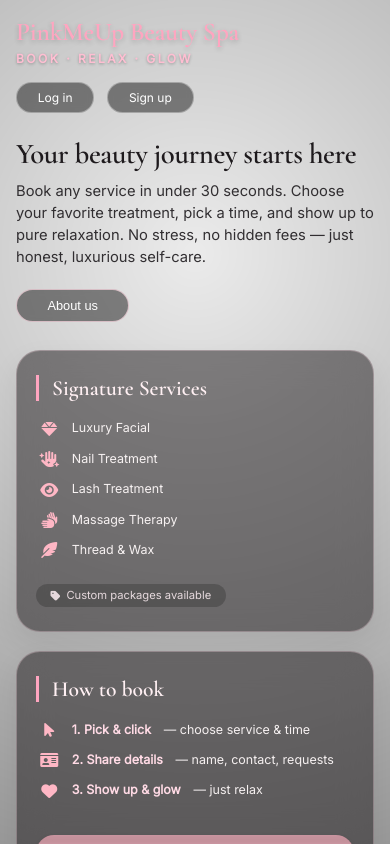
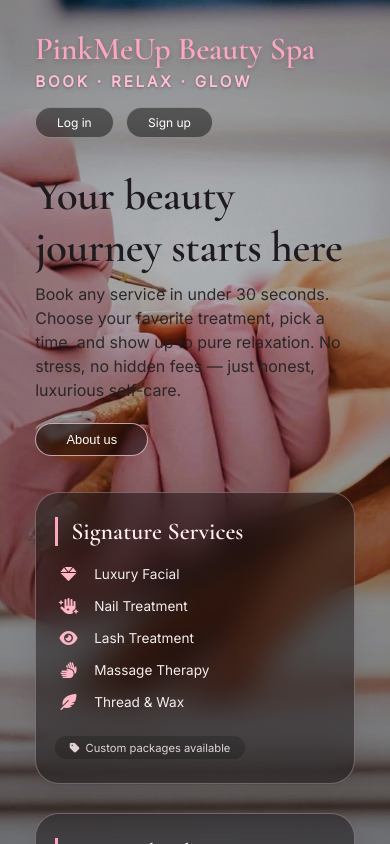
Before and after one commit to PinkMeUp/Booking-system, a plain HTML site: page index.html in a window 390 px wide. Drawn offline with nearby package versions, Linux system fonts and the light colour scheme.

Commit message:
Update landing page navigation and fix paths

```diff
--- a/LandingPage/pinkMeUp_LandingPage.html
+++ b/index.html
@@ -21,7 +21,7 @@
 
     body {
       font-family: 'Inter', sans-serif;
-      background-image: url('LandingPage\pinkMeUp_LandingPage.html');
+      background-image: url('Icons/nails2.jpg');
       background-size: cover;
       background-position: center 40%;
       background-repeat: no-repeat;
@@ -331,7 +331,6 @@
       padding: 0;
     }
 
-    /* modal - now with padding so card doesn't touch edges */
     .modal {
       display: none;
       position: fixed;
@@ -344,7 +343,7 @@
       align-items: center;
       justify-content: center;
       z-index: 2000;
-      padding: 2rem;  /* space from top and bottom */
+      padding: 2rem;
     }
 
     .modal-content {
@@ -396,87 +395,6 @@
     .close-modal:hover {
       transform: scale(0.98);
     }
-
-    /* responsive */
-    @media (max-width: 900px) {
-      .main {
-        padding: 1.2rem 1.4rem 0 1.4rem;
-        gap: 1.5rem;
-      }
-      .cards-row {
-        flex-direction: column;
-        gap: 1.2rem;
-      }
-      .glass-card {
-        width: 100%;
-      }
-      .hero-text h2 {
-        font-size: 2rem;
-      }
-      .hero-text p {
-        font-size: 0.92rem;
-      }
-      .brand h1 {
-        font-size: 1.6rem;
-      }
-      .brand p {
-        font-size: 0.85rem;
-        letter-spacing: 2.5px;
-      }
-      .footer-container {
-        flex-direction: column;
-        text-align: center;
-        gap: 0.6rem;
-      }
-    }
-
-    @media (max-width: 480px) {
-      .hero-text h2 {
-        font-size: 1.8rem;
-      }
-      .service-item, .step-item, .contact-item {
-        font-size: 0.78rem;
-        gap: 0.6rem;
-      }
-      .card-title {
-        font-size: 1.35rem;
-      }
-      .book-link {
-        padding: 0.65rem 0.5rem;
-        font-size: 0.8rem;
-      }
-      .main {
-        padding: 1rem 1rem 0 1rem;
-      }
-      .brand p {
-        font-size: 0.75rem;
-        font-weight: 800;
-      }
-      .modal {
-        padding: 1rem;
-      }
-      .modal-content {
-        padding: 1.5rem;
-      }
-      .modal-content h4 {
-        font-size: 1.6rem;
-      }
-      .modal-content p {
-        font-size: 0.85rem;
-      }
-    }
-
-    ::-webkit-scrollbar {
-      width: 5px;
-    }
-    ::-webkit-scrollbar-track {
-      background: rgba(0,0,0,0.1);
-      border-radius: 10px;
-    }
-    ::-webkit-scrollbar-thumb {
-      background: #FFA5C0;
-      border-radius: 10px;
-    }
   </style>
 </head>
 <body>
@@ -489,8 +407,8 @@
       <p>BOOK · RELAX · GLOW</p>
     </div>
     <div class="auth-group">
-      <a href="prototype\login.html" class="auth-btn">Log in</a>
-      <a href="prototype\register.html" class="auth-btn">Sign up</a>
+      <a href="prototype/login.html" class="auth-btn">Log in</a>
+      <a href="prototype/register.html" class="auth-btn">Sign up</a>
     </div>
   </div>
 
@@ -517,7 +435,7 @@
       <div class="step-item"><i class="fas fa-id-card"></i> <strong>2. Share details</strong> — name, contact, requests</div>
       <div class="step-item"><i class="fas fa-heart"></i> <strong>3. Show up & glow</strong> — just relax</div>
       <div class="booking-wrapper">
-        <a href="prototype\login.html" class="book-link">
+        <a href="prototype/login.html" class="book-link">
           <i class="fas fa-spa"></i> Book your appointment
         </a>
       </div>
```
